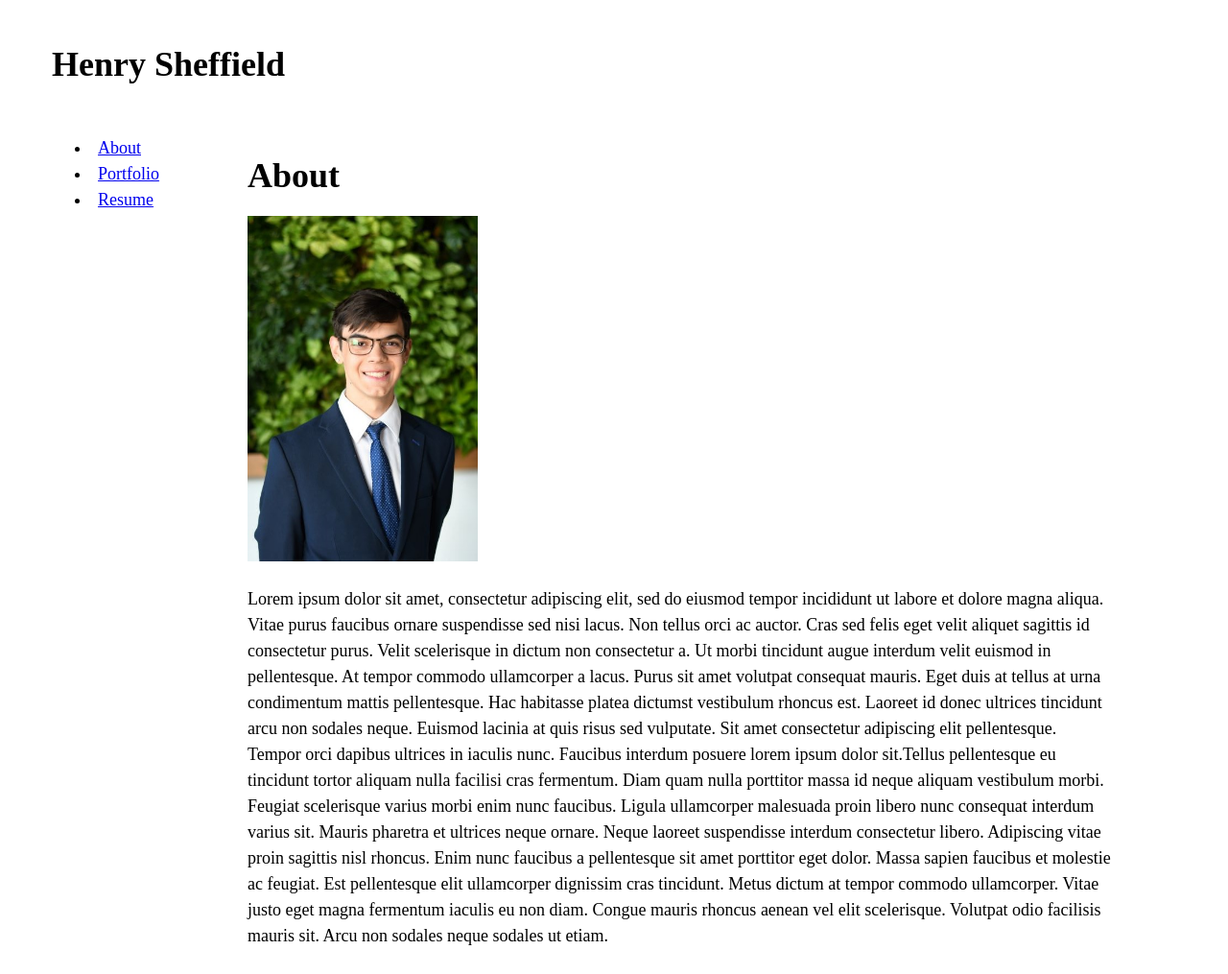
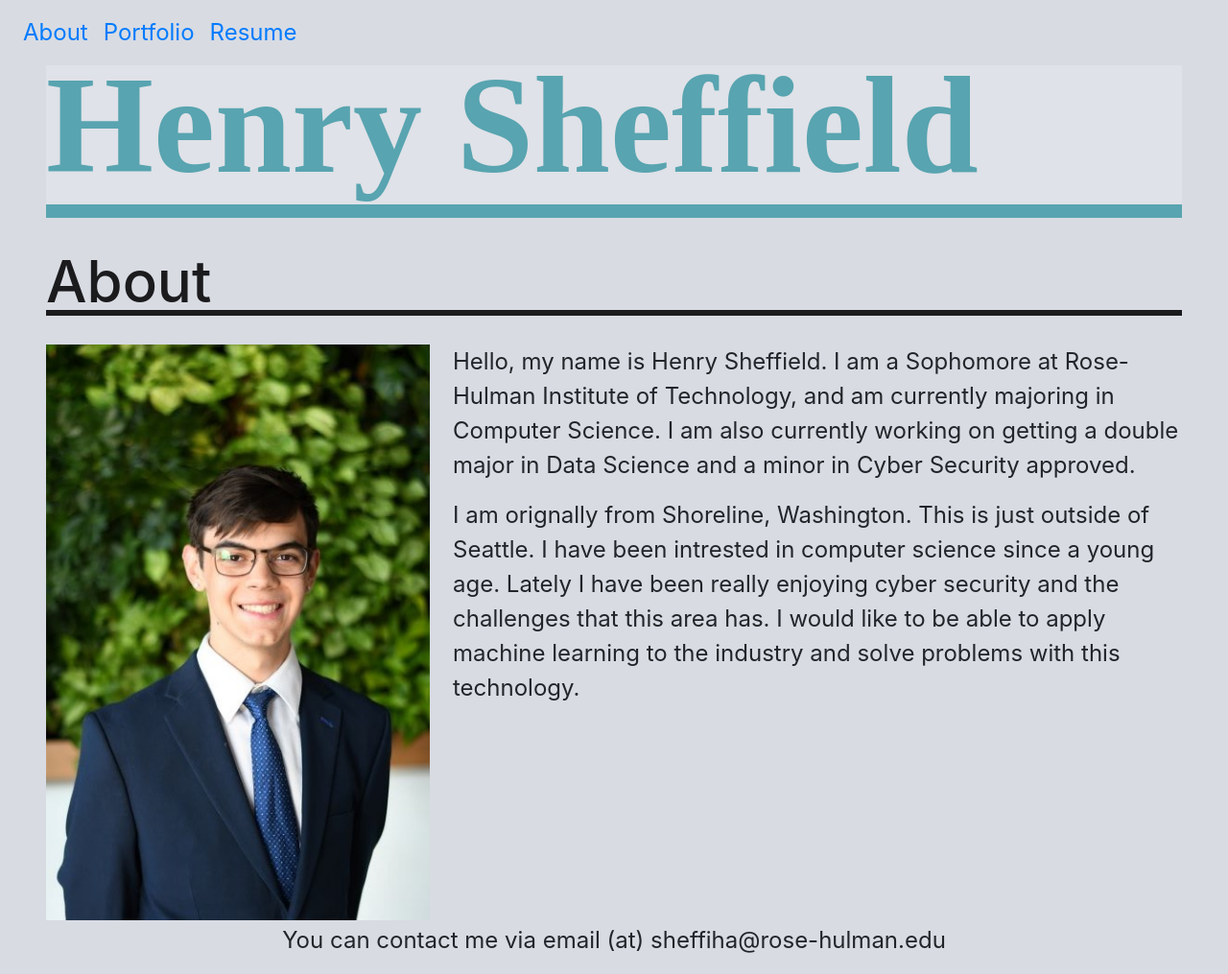
Before and after one commit to rhit-sheffiha/sheffiha.github.io, a plain HTML site: page index.html in a window 1280 px wide. Shown: the top 1015 px of the page at 96% size. Drawn offline with nearby package versions, Linux system fonts and the light colour scheme.

Commit message:
major changes to UI

```diff
--- a/index.html
+++ b/index.html
@@ -5,28 +5,54 @@
         <meta name ="viewport" content="width=device-width, initial-scale=1"/>
         <title>Henry Sheffield Portfolio</title>
         <link rel="stylesheet" href="styles/normalize.css"/>
+        <link rel="stylesheet" href="https://cdn.jsdelivr.net/npm/bootstrap@4.0.0/dist/css/bootstrap.min.css" integrity="sha384-Gn5384xqQ1aoWXA+058RXPxPg6fy4IWvTNh0E263XmFcJlSAwiGgFAW/dAiS6JXm" crossorigin="anonymous">
         <link rel="stylesheet" href="styles/main.css"/>
-        <link rel="icon" href="images/favicon.png"/>
+        <link rel="apple-touch-icon" sizes="180x180" href="images/apple-touch-icon.png">
+        <link rel="icon" type="image/png" sizes="32x32" href="images/favicon-32x32.png">
+        <link rel="icon" type="image/png" sizes="16x16" href="images/favicon-16x16.png">
+        <link rel="manifest" href="/site.webmanifest">
     </head>
     <body id="about">
-        <header>Henry Sheffield</header>
-        <nav>
-            <li><a href="index.html">About</a></li>
-            <li><a href="portfolio.html">Portfolio</a></li>
-            <li><a href="resume.html">Resume</a></li>
+        <header class="topName">Henry Sheffield</header>
+        <nav class="navbar navbar-expand-lg fixed-top">
+
+            <div class="collapse navbar-collapse" id="navbarNavAltMarkup">
+                <div class="navbar-nav">
+                <a class="nav-item nav-link active" href="index.html">About <span class="sr-only">(current)</span></a>
+                <a class="nav-item nav-link" href="portfolio.html">Portfolio</a>
+                <a class="nav-item nav-link" href="resume.html">Resume</a>
+                </div>
+            </div>
         </nav>
         <main>
-        <h1>About</h1>
-        <img src="images/profilepic.JPG">
-        <p>Lorem ipsum dolor sit amet, consectetur adipiscing elit, sed do eiusmod tempor incididunt ut labore et dolore magna aliqua. Vitae purus faucibus ornare suspendisse sed nisi lacus. Non tellus orci ac auctor. Cras sed felis eget velit aliquet sagittis id consectetur purus.
-            Velit scelerisque in dictum non consectetur a. Ut morbi tincidunt augue interdum velit euismod in pellentesque. At tempor commodo ullamcorper a lacus. Purus sit amet volutpat consequat mauris. Eget duis at tellus at urna condimentum mattis pellentesque. Hac habitasse platea dictumst vestibulum rhoncus est. Laoreet id donec ultrices tincidunt arcu non sodales neque. Euismod lacinia at quis risus sed vulputate. Sit amet consectetur adipiscing elit pellentesque. Tempor orci dapibus ultrices in iaculis nunc. Faucibus interdum posuere lorem ipsum dolor sit.Tellus pellentesque eu tincidunt tortor aliquam nulla facilisi cras fermentum. Diam quam nulla porttitor massa id neque aliquam vestibulum morbi. Feugiat scelerisque varius morbi enim nunc faucibus. Ligula ullamcorper malesuada proin libero nunc consequat interdum varius sit. Mauris pharetra et ultrices neque ornare. Neque laoreet suspendisse interdum consectetur libero. Adipiscing vitae proin sagittis nisl rhoncus. Enim nunc faucibus a pellentesque sit amet porttitor eget dolor. Massa sapien faucibus et molestie ac feugiat. Est pellentesque elit ullamcorper dignissim cras tincidunt. Metus dictum at tempor commodo ullamcorper. Vitae justo eget magna fermentum iaculis eu non diam. Congue mauris rhoncus aenean vel elit scelerisque. Volutpat odio facilisis mauris sit. Arcu non sodales neque sodales ut etiam.
-        </p>
+        <h1 class="topic">About</h1>
+        <div>
+            <img src="images/profilepic.JPG" style="float: left; margin-right: 1em">
+        </div>
+        <div>
+            <p> Hello, my name is Henry Sheffield. I am a Sophomore at Rose-Hulman Institute of Technology, and am currently majoring in
+                Computer Science. I am also currently working on getting a double major in Data Science and a minor in Cyber Security approved.
+            </p>
+            <p>
+                I am orignally from Shoreline, Washington. This is just outside of Seattle. I have been intrested in computer science since a young age.
+                Lately I have been really enjoying cyber security and the challenges that this area has. I would like to be able to apply machine learning
+                to the industry and solve problems with this technology.
+            </p>
+        </div>
+
     </main>
     <footer id="contact">
         You can contact me via email (at) sheffiha@rose-hulman.edu
     </footer>
         <!-- Your content goes here -->
+        <script src="scripts/popper.js"></script>
+        <script src="scripts/bootstrap-material-design.js"></script>
+        <script>$("body").bootstrapMaterialDesign();</script>
+        <script src="https://code.jquery.com/jquery-3.2.1.slim.min.js" integrity="sha384-KJ3o2DKtIkvYIK3UENzmM7KCkRr/rE9/Qpg6aAZGJwFDMVNA/GpGFF93hXpG5KkN" crossorigin="anonymous"></script>
+<script src="https://cdn.jsdelivr.net/npm/popper.js@1.12.9/dist/umd/popper.min.js" integrity="sha384-ApNbgh9B+Y1QKtv3Rn7W3mgPxhU9K/ScQsAP7hUibX39j7fakFPskvXusvfa0b4Q" crossorigin="anonymous"></script>
+<script src="https://cdn.jsdelivr.net/npm/bootstrap@4.0.0/dist/js/bootstrap.min.js" integrity="sha384-JZR6Spejh4U02d8jOt6vLEHfe/JQGiRRSQQxSfFWpi1MquVdAyjUar5+76PVCmYl" crossorigin="anonymous"></script>
         <script src="scripts/main.js"></script>
+
     </body>
 
 </html>
--- a/scripts/main.js
+++ b/scripts/main.js
@@ -0,0 +1,16 @@
+let mybutton = document.getElementById("topButton");
+
+window.onscroll = function() {scrollFunction()};
+
+function scrollFunction() {
+  if (document.body.scrollTop > 150|| document.documentElement.scrollTop > 150) {
+    mybutton.style.display = "block";
+  } else {
+    mybutton.style.display = "none";
+  }
+}
+
+function goToTop() {
+  document.body.scrollTop = 0;
+  document.documentElement.scrollTop = 0;
+}
--- a/styles/main.css
+++ b/styles/main.css
@@ -1,29 +1,74 @@
+:root {
+    --platinum: #D8DBE2;
+    --powder-blue: #a9bcd0;
+    --moonstone: #58A4B0;
+    --charcoal: #373F51;
+    --erie-black: #1b1b1e;
+
+}
+
+body, body > * {
+    background-color: var(--platinum);
+}
+
 p {
     max-width: 50em;
 }
 
+.wrapText {
+    text-wrap: wrap;
+}
+
 body{
-    font-size: 18px;
+    font-size: 24px;
     line-height: 1.5em;
-    padding-left: 3em;
+    padding-left: 2em;
+    padding-right: 2em;
     padding-top: 2em;
 }
 
-body > * {
-    padding: 1.5rem;
+header{
+    background-color: #FFFFFF2F;
 }
 
-header{
-    font-size: 2em;
-    font-weight: bold;
+
+
+nav {
+    padding: 0;
 }
 
-header, footer{
-    padding: .5em 0em 1em 0em;
+/* main {
+    padding: 0 1rem;
+} */
+
+.topText {
+    margin-top: 0;
+}
+
+footer{
+    padding: .25em 0em .75em 0em;
+    line-height: normal;
+}
+
+.topName {
+    line-height: normal;
+    font-size: 6em;
+    font-weight: bold;
+    margin: 0 0 .25em 0;
+    color: var(--moonstone);
+    border-bottom: .1em solid var(--moonstone);
+    font-family: 'IBM Plex Serif', 'Cinzel', 'Cormorant', 'Amiri';
+}
+
+.topic {
+    border-bottom: .1em solid var(--erie-black);
+    color: var(--erie-black);
+    font-size: 2.5em;
 }
 
 h1, h2, h3 {
     line-height: 1em;
+    margin: 0 0 .5em 0;
 }
 
 #contact {
@@ -32,7 +77,13 @@ h1, h2, h3 {
 }
 
 body#about img{
-    height: 20em;
+    height: 25em;
+}
+
+.navButtons {
+    text-align: center;
+    font-size: 1.25em;
+    padding: 0.5em;
 }
 
 
@@ -43,18 +94,37 @@ body{
                          "nav nav"
                          "main main"
                          "foot foot";
-    grid-template-columns: 10em 1fr;
-
+    grid-template-columns: 7em 1fr;
 }
 
 img {
     max-width: 15em;
 }
 
+#topButton {
+    display: none; /* Hidden by default */
+    position: fixed; /* Fixed/sticky position */
+    bottom: 20px; /* Place the button at the bottom of the page */
+    right: 30px; /* Place the button 30px from the right */
+    z-index: 99; /* Make sure it does not overlap */
+    border: none; /* Remove borders */
+    outline: none; /* Remove outline */
+    background-color: var(--charcoal); /* Set a background color */
+    color: var(--powder-blue); /* Text color */
+    cursor: pointer; /* Add a mouse pointer on hover */
+    padding: 15px; /* Some padding */
+    border-radius: 10px; /* Rounded corners */
+    font-size: 18px; /* Increase font size */
+  }
+
+  #topButton:hover {
+    background-color: #555; /* Add a dark-grey background on hover */
+  }
+
 @media screen and (min-width: 25em) {
     body {
         grid-template-areas: "head head"
-                            "nav main"
+                            "main main"
                             "foot foot";
     }
     img {
```
Also changed, not shown: portfolio.html (+27 -10 lines), resume.html (+24 -7 lines), images/android-chrome-192x192.png (added), images/android-chrome-512x512.png (added), images/apple-touch-icon.png (added), images/favicon-16x16.png (added), images/favicon-32x32.png (added), images/favicon.ico (added), site.webmanifest (added).
